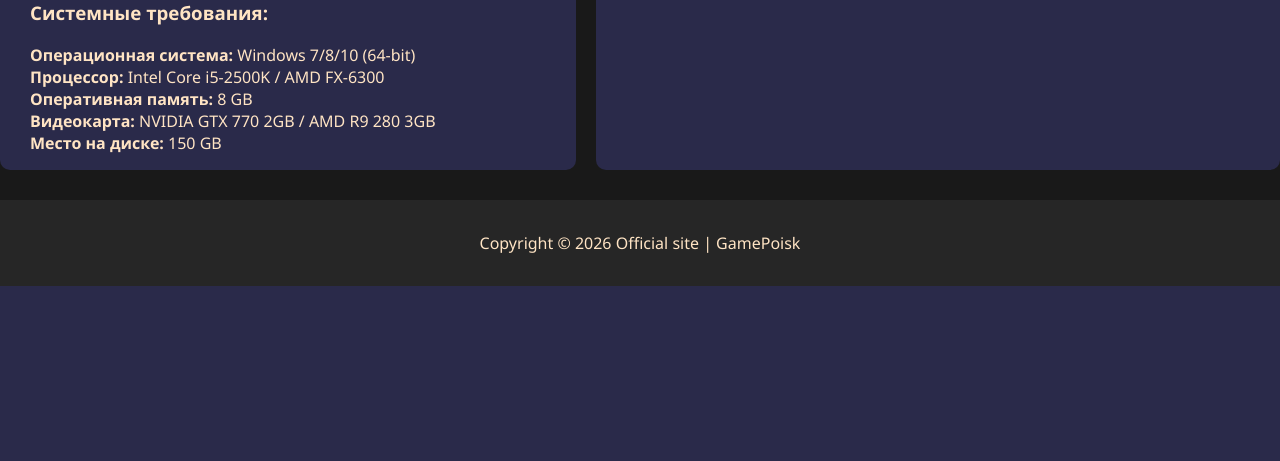
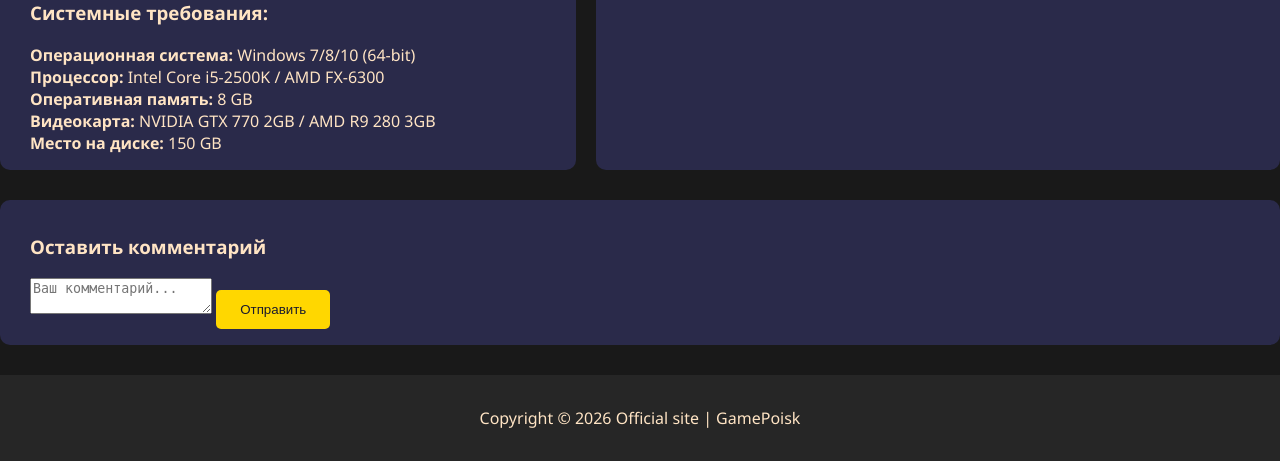
Before and after one commit to kirilikl/gamepoisk, a Django app: page /2/ in a window 1280 px wide. Shown: the part 821-1282 px from the top of the page. Before the commit the page ends 1107 px from the top, so only its background shows below. Run offline with Django 5.2, Linux system fonts and the light colour scheme; a user stored in the database is signed in; data comes from the database, SQL or seed files in the repository; both versions use the stored data as it was after the commit.

Commit message:
фвыв

```diff
--- a/games/models.py
+++ b/games/models.py
@@ -1,5 +1,6 @@
 from django.db import models
 from django.utils.text import slugify
+from users.models import CustomUser
 
 
 class Game(models.Model):
@@ -47,3 +48,16 @@ class Screenshot(models.Model):
     class Meta:
         verbose_name = 'Скриншот'
         verbose_name_plural = 'Скриншоты'
+
+class Comment(models.Model):
+    game = models.ForeignKey(Game, on_delete=models.CASCADE)
+    author = models.ForeignKey(CustomUser, on_delete=models.CASCADE)
+    content = models.TextField()
+    created_at = models.DateTimeField(auto_now_add=True)
+
+    def __str__(self):
+        return f'Comment by {self.author} on {self.game}'
+
+    class Meta:
+        verbose_name = 'Комментарий'
+        verbose_name_plural = 'Комментарии'
--- a/games/templates/games/game_detail.html
+++ b/games/templates/games/game_detail.html
@@ -59,6 +59,16 @@
             <img src="" id="modalImage" alt="">
         </div>
     </div>
+    {% if user.is_authenticated %}
+    <div class="comment-section">
+        <h3>Оставить комментарий</h3>
+        <form method="POST" class="comment-form">
+            {% csrf_token %}
+            <textarea name="comment" placeholder="Ваш комментарий..."></textarea>
+            <button class="submit-button">Отправить</button>
+        </form>
+    </div>
+    {% endif %}
     {% block script %}
     <script>
         // Получаем ссылку на модаль
```
Also changed, not shown: db.sqlite3.
